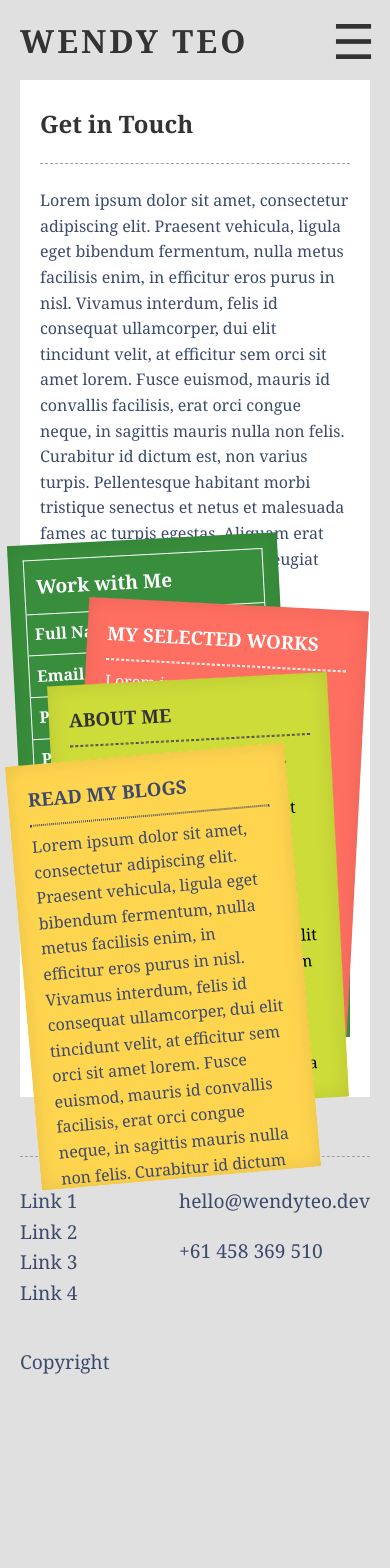
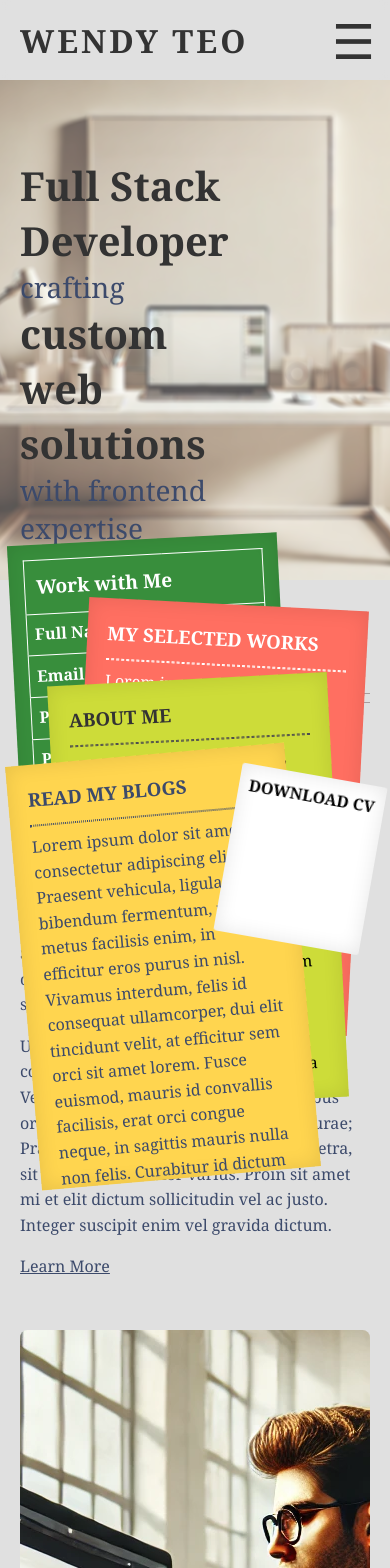
Before and after one commit to wteo/resumeWebsite2, a React (Create React App) app in the folder my-react-app/: page / in a window 390 px wide. Shown: the top 1568 px of the page. Before the commit the page ends 1447 px from the top, so only its background shows below. Built offline with nearby package versions, Linux system fonts and the light colour scheme; a web font is replaced by a local one.

Commit message:
updated styling

```diff
--- a/my-react-app/src/App.js
+++ b/my-react-app/src/App.js
@@ -23,18 +23,17 @@ function App() {
     <div className="App">
       <Header />
         <Files />
-        {
-          /*
-        <Files />
         <Resume />
         <HeroBanner />
         <About />
         <Experience />
         <Skills />
+        {
+          /*
         <Projects />
+        <Contact />
           */
         }
-        <Contact />
       <Footer />
     </div>
   );
--- a/my-react-app/src/components/About.scss
+++ b/my-react-app/src/components/About.scss
@@ -81,5 +81,9 @@
         &__title {
             font-size: 2.5rem;
         }
+
+        &__description {
+            font-size: 1rem;
+        }
     }
 }
--- a/my-react-app/src/components/Experience.scss
+++ b/my-react-app/src/components/Experience.scss
@@ -64,5 +64,6 @@
 @media only screen and (max-width: 650px) {
     .experience {
         padding: 50px 20px;
+        font-size: 1rem;
     }
 }
--- a/my-react-app/src/components/Files.scss
+++ b/my-react-app/src/components/Files.scss
@@ -39,7 +39,7 @@
 
 .file.yellow {
     flex: 0.75;
-    background-color: #FFD54F;
+    background-color: $yellow;
     z-index: 1500;
     transform: rotate(10deg);
     left: -30px;
@@ -112,7 +112,7 @@
 }
 
 .file.lime {
-    background-color: #CDDC39;
+    background-color: $lime;
     z-index: 1300;
     transform: rotate(-5deg);
     left: -530px;
--- a/my-react-app/src/components/Footer.scss
+++ b/my-react-app/src/components/Footer.scss
@@ -21,5 +21,6 @@
 @media only screen and (max-width: 650px) {
     .footer {
         padding: 50px 20px;
+        font-size: 1rem;
     }
 }
--- a/my-react-app/src/sass/_variables.scss
+++ b/my-react-app/src/sass/_variables.scss
@@ -7,6 +7,8 @@ $cta-color: #FF6F61;
 $border-color: #a89e9e;
 
 /* Colors specific to files */
+$yellow: #FFD54F;
 $forest: #388E3C;
 $coral: #FF6F61;
+$lime : #CDDC39;
 $file-text-color: #ffffff;
```
